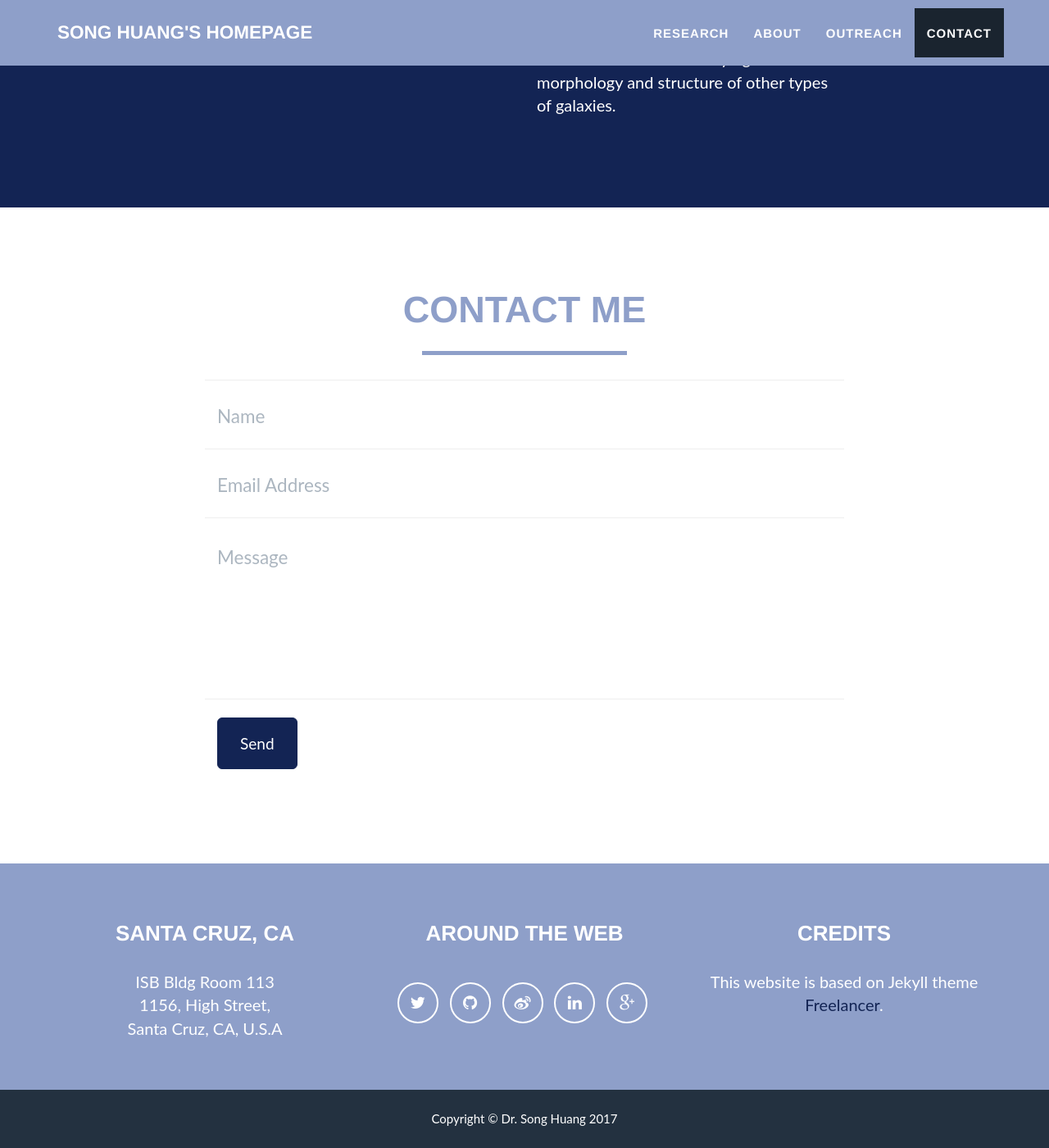
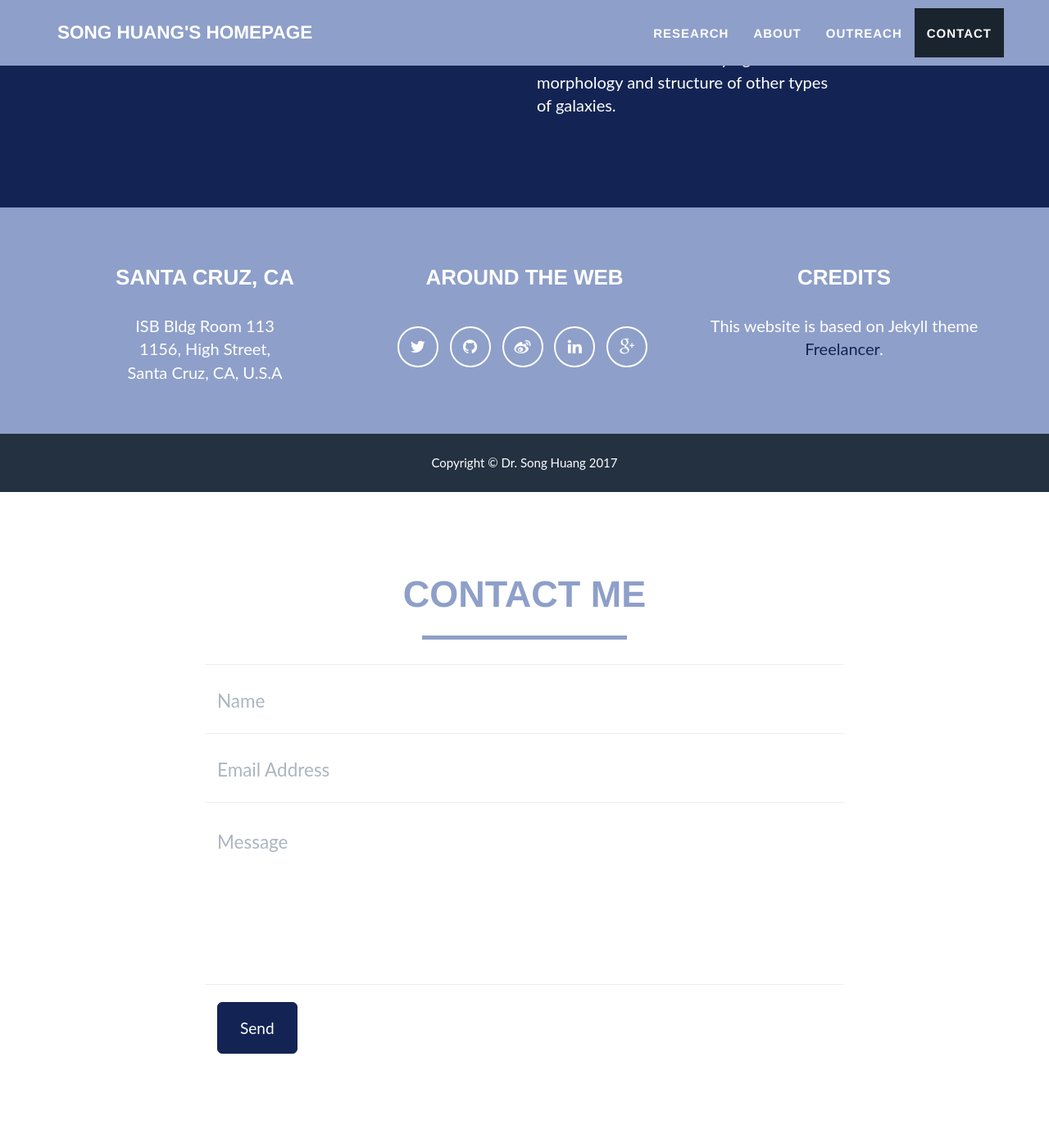
Before and after one commit to dr-guangtou/dr-guangtou.github.io, a Jekyll site: the page built from index.html, in a window 1280 px wide and 1400 px high, scrolled down 2397 px. Shown: the whole window at 82% size. Built offline with Jekyll 4.4.1, drawn with Linux system fonts in a browser that asks for light colours.

Commit message:
Move things around

```diff
--- a/_layouts/default.html
+++ b/_layouts/default.html
@@ -7,6 +7,7 @@
     {% include about.html %}
     {% include portfolio_grid.html %}
     {% include outreach.html %}
+    {% include footer.html %}
 
     {% if site.contact == "static" %}
     {% include contact_static.html %}
@@ -14,7 +15,6 @@
     {% include contact.html %}
     {% endif %}
 
-    {% include footer.html %}
     {% include modals.html %}
     {% include js.html %}
     </body>
```
